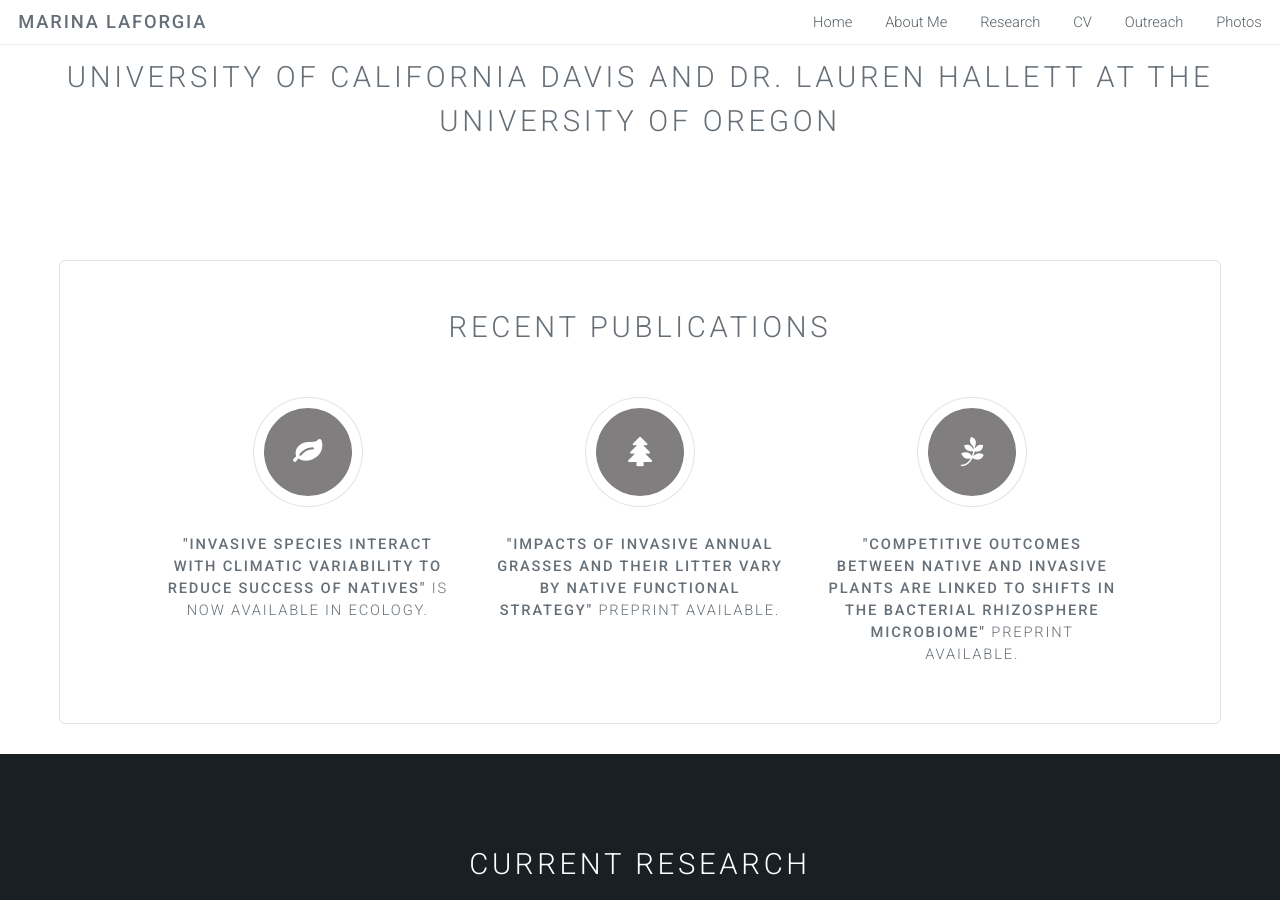
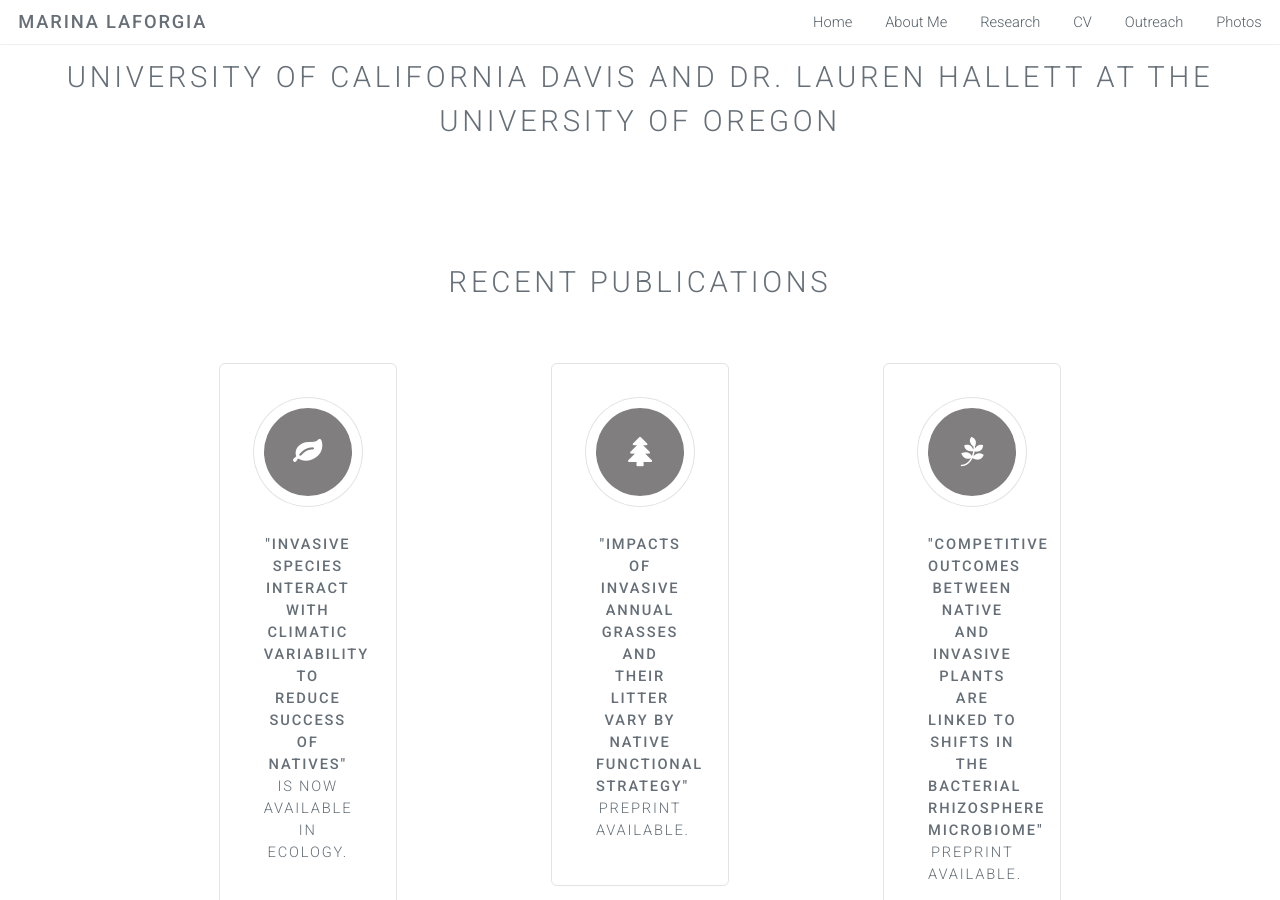
Before and after one commit to marinalaforgia/marinalaforgia.github.io, a Jekyll site: the page built from index.html, in a window 1280 px wide and 900 px high, scrolled down 561 px. Built offline with Jekyll 4.4.1, drawn with Linux system fonts in a browser that asks for light colours.

Commit message:
Update index.html

```diff
--- a/index.html
+++ b/index.html
@@ -10,14 +10,14 @@ layout: landing-page
 				</header>
 			</section>
 
-			<section class="special box">
+			<section id="CTA">
 				<header class="major">
 					<h2>Recent Publications</h2>
 				</header>
 				<div  class="container">
 					<div class="row">
 						<div class="4u">
-							<section>
+							<section class="special box">
 								<i class="icon fa-leaf major"></i>
 								<!--<img src="images/LACA.png" alt="Lasthenia californica" class="profile-pic"></div>-->
 								<h4><b><a href="https://esajournals.onlinelibrary.wiley.com/doi/abs/10.1002/ecy.3022#:~:text=Invasive%20species%20can%20thus%20interact,more%20than%20the%20conservative%20one.">"Invasive species interact with climatic variability to reduce success of natives"</a></b> is now available in Ecology.</h4>
@@ -25,14 +25,14 @@ layout: landing-page
 							</section>
 						</div>
 						<div class="4u">
-							<section>
+							<section class="special box">
 								<i class="icon fa-tree major"></i>
 								<h4><b><a href="">"Impacts of invasive annual grasses and their litter vary by native functional strategy"</a></b> preprint available.</h4>
 								<!--<p>Eu non col commodo accumsan ante mi. Commodo consectetur sed mi adipiscing accumsan ac nunc tincidunt lobortis.</p>-->
 							</section>
 						</div>
 						<div class="4u">
-							<section>
+							<section class="special box">
 								<i class="icon fa-pagelines major"></i>
 								<h4><b><a href="">"Competitive outcomes between native and invasive plants are linked to shifts in the bacterial rhizosphere microbiome"</a></b> preprint available.</h4>
 								<!--<p>Eu non col commodo accumsan ante mi. Commodo consectetur sed mi adipiscing accumsan ac nunc tincidunt lobortis.</p>-->
```
